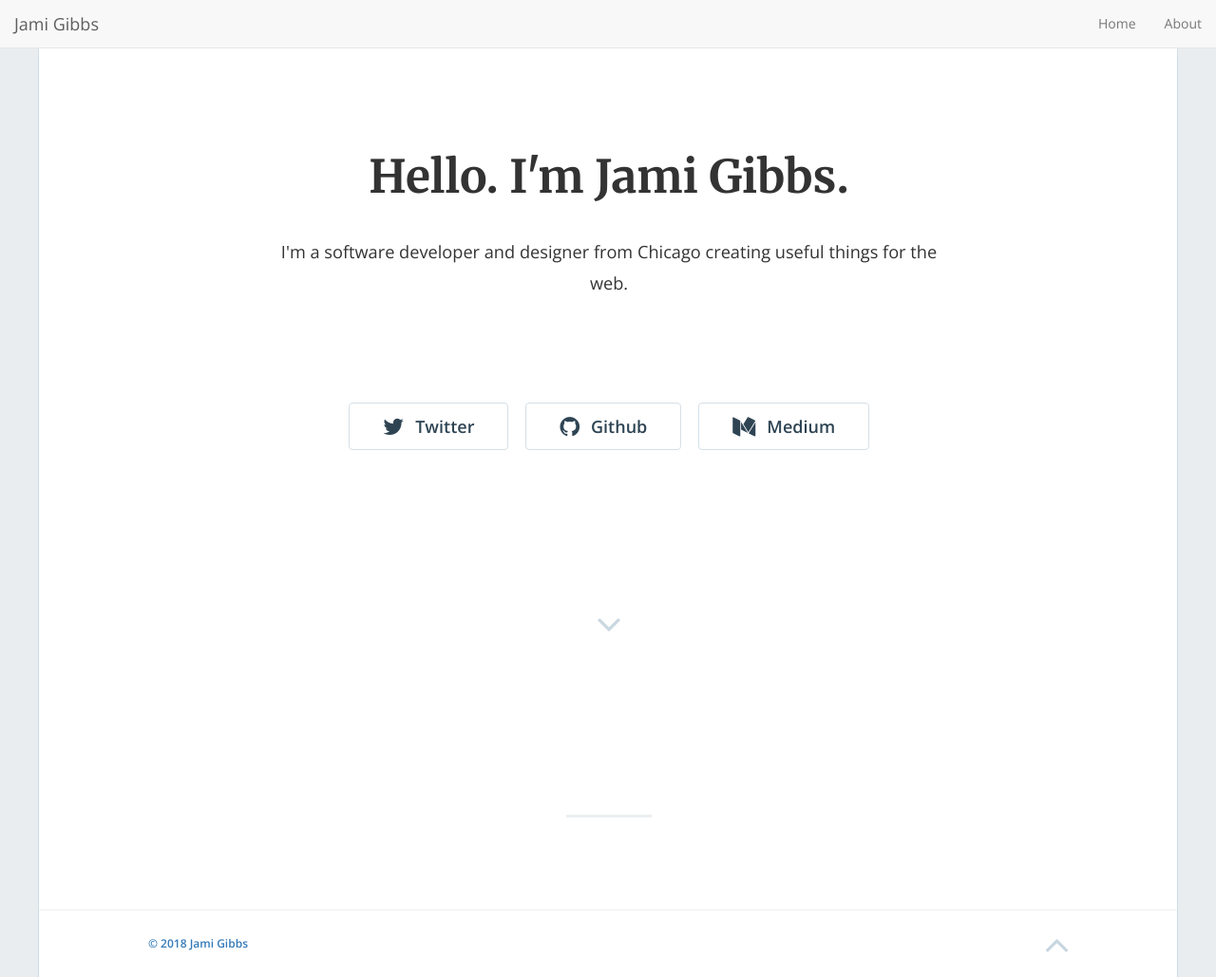
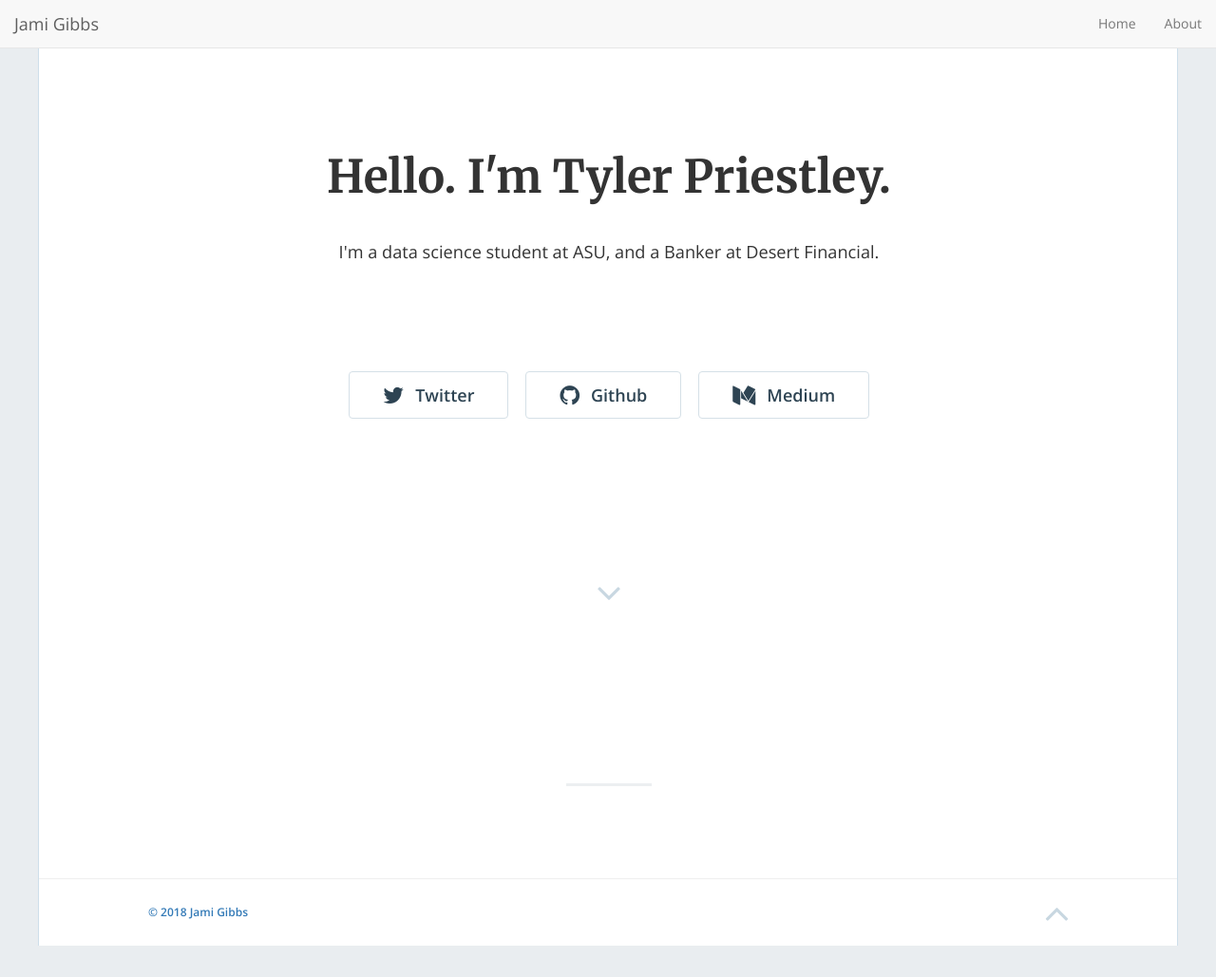
Before and after one commit to tylerpriestley/tylerpriestley.github.io, a Jekyll site: the page built from README.md, in a window 1280 px wide and 1029 px high. Shown: the whole window at 95% size. Built offline with Jekyll 4.4.1, drawn with Linux system fonts in a browser that asks for light colours; nearby versions of some CDN libraries; our own code applies the rules of GitHub Pages for plain Markdown files; library files that are not in the unit come from our copies.

Commit message:
Update _config.yml

```diff
--- a/_config.yml
+++ b/_config.yml
@@ -13,13 +13,13 @@
 # you will see them accessed via {{ site.title }}, {{ site.email }}, and so on.
 # You can create any custom variable you would like, and they will be accessible
 # in the templates via {{ site.myvariable }}.
-title: "Hello. I'm Jami Gibbs."
-email: 'jami0821@gmail.com'
-description: "I'm a software developer and designer from Chicago creating useful things for the web."
+title: "Hello. I'm Tyler Priestley."
+email: 'tylerjpriest1228@gmail.com'
+description: "I'm a data science student at ASU, and a Banker at Desert Financial."
 baseurl: "" # the subpath of your site, e.g. /blog
-url: "https://jamigibbs.github.io/phantom" # the base hostname & protocol for your site, e.g. https://example.com
+url: "https://tylerpriestley.github.io/tylerpriestley" # the base hostname & protocol for your site, e.g. https://example.com
 twitter_username: 'jamigibbs'
-github_username: 'jamigibbs'
+github_username: 'tylerpriestley'
 medium_username: 'blog.jamigibbs.com'
 
 # Build settings
```
